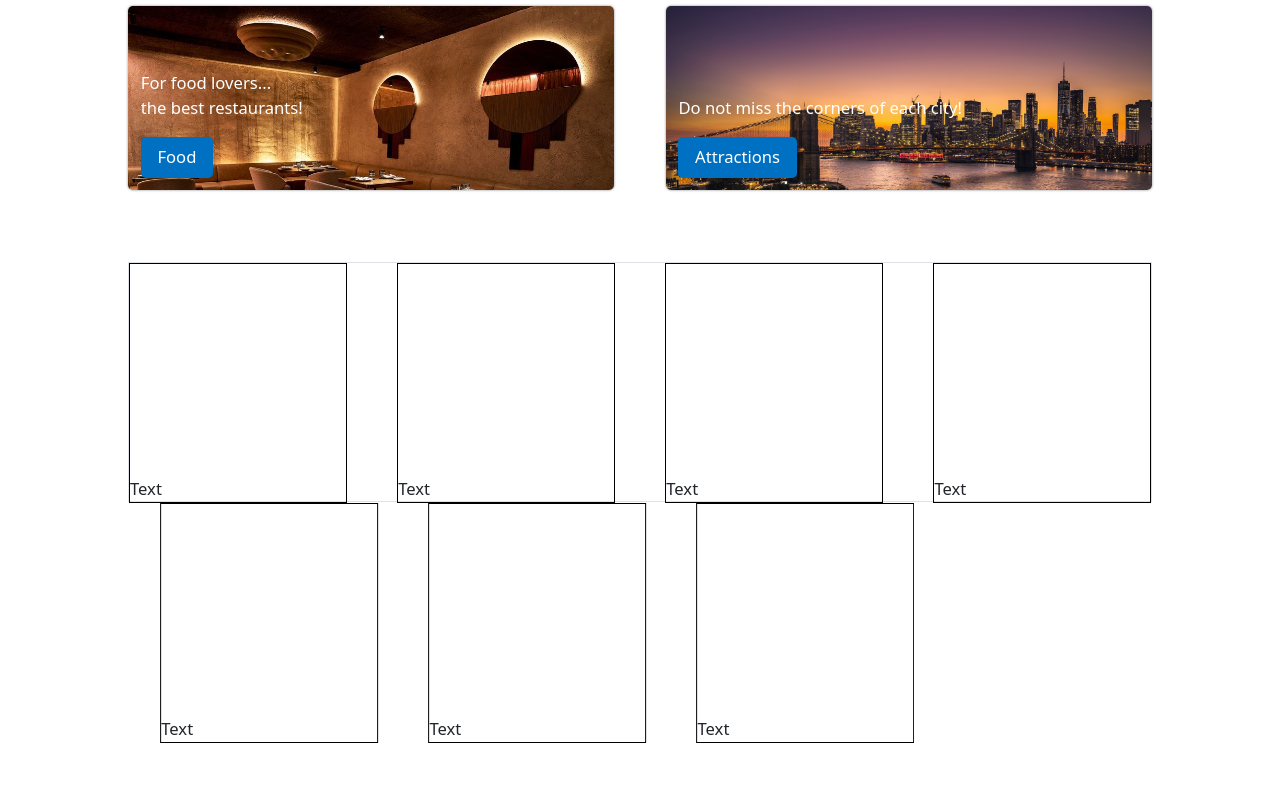
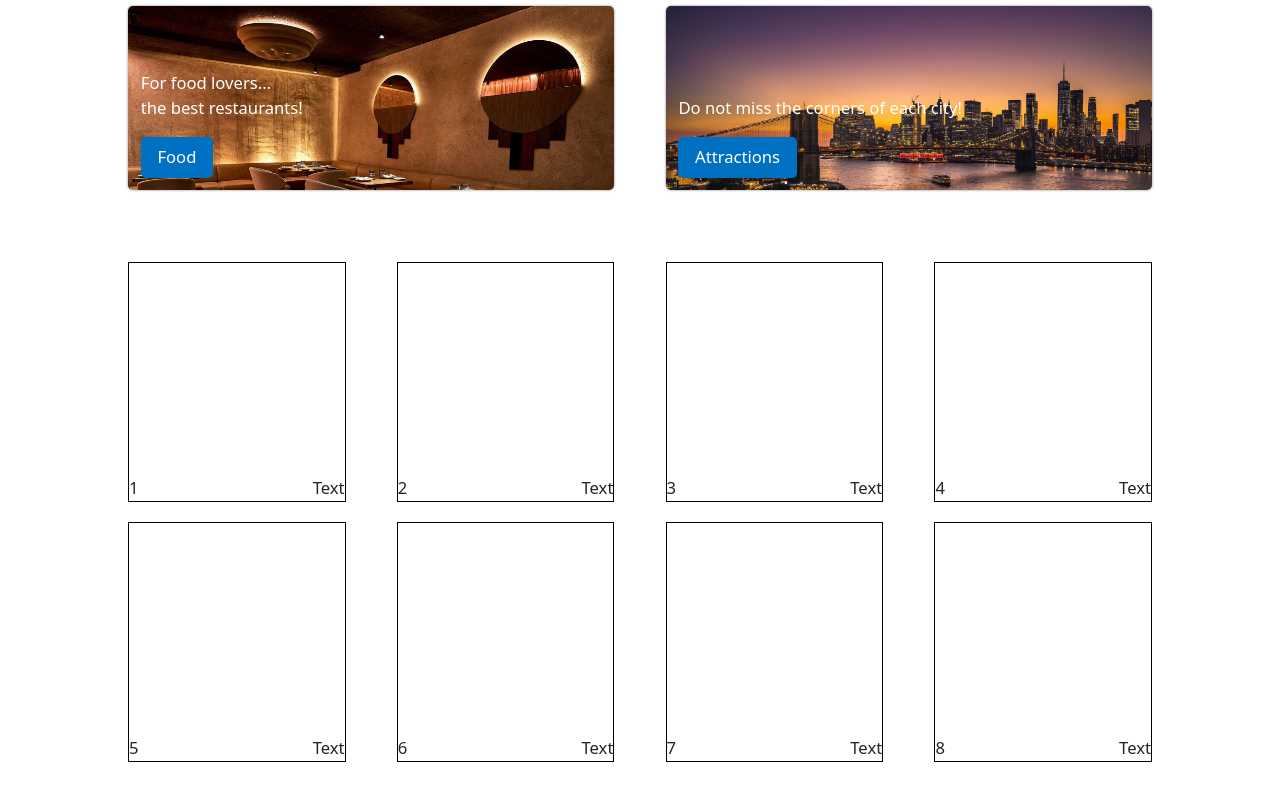
Before and after one commit to guillerdev97/the-eyed-traveller-front, a Vue app: page /home in a window 1280 px wide. Shown: the part 426-1226 px from the top of the page. Before the commit the page ends 1169 px from the top, so only its background shows below. Built offline with nearby package versions, Linux system fonts and the light colour scheme.

Commit message:
feat: delete user implementation done

```diff
--- a/src/components/TheCarousel.vue
+++ b/src/components/TheCarousel.vue
@@ -5,63 +5,47 @@ export default {
 </script>
 
 <template>
-  <div id="carousel" class="carousel slide border" data-bs-ride="carousel">
-    <div class="carousel-inner">
-      <div
-        class="carousel-item active d-flex justify-content-between align-items-center"
-        data-bs-interval="2000"
-      >
-        <div class="img d-flex justify-content-start align-items-end">
+  <div id="carousel">
+    <div id="first" class="d-flex justify-content-between align-items-center">
+      <div class="img d-flex justify-content-between align-items-end">
+        <p class="img-text">1</p>
         <p class="img-text">Text</p>
       </div>
-        <div class="img d-flex justify-content-start align-items-end">
+      <div class="img d-flex justify-content-between align-items-end">
+        <p class="img-text">2</p>
         <p class="img-text">Text</p>
       </div>
-        <div class="img d-flex justify-content-start align-items-end">
+      <div class="img d-flex justify-content-between align-items-end">
+        <p class="img-text">3</p>
         <p class="img-text">Text</p>
       </div>
-        <div class="img d-flex justify-content-start align-items-end">
+      <div class="img d-flex justify-content-between align-items-end">
+        <p class="img-text">4</p>
         <p class="img-text">Text</p>
       </div>
     </div>
 
     <div
+      id="second"
       class="carousel-item d-flex justify-content-between align-items-center"
-        data-bs-interval="2000"
     >
-        <div class="img d-flex justify-content-start align-items-end">
+      <div class="img d-flex justify-content-between align-items-end">
+        <p class="img-text">5</p>
         <p class="img-text">Text</p>
       </div>
-        <div class="img d-flex justify-content-start align-items-end">
+      <div class="img d-flex justify-content-between align-items-end">
+        <p class="img-text">6</p>
         <p class="img-text">Text</p>
       </div>
-        <div class="img d-flex justify-content-start align-items-end">
+      <div class="img d-flex justify-content-between align-items-end">
+        <p class="img-text">7</p>
         <p class="img-text">Text</p>
       </div>
-        <div class="img d-flex justify-content-start align-items-end">
+      <div class="img d-flex justify-content-between align-items-end">
+        <p class="img-text">8</p>
         <p class="img-text">Text</p>
       </div>
     </div>
-    </div>
-
-    <button
-      class="carousel-control-prev"
-      type="button"
-      data-bs-target="#carousel"
-      data-bs-slide="prev"
-    >
-      <span class="carousel-control-prev-icon" aria-hidden="true"></span>
-      <span class="visually-hidden">Previous</span>
-    </button>
-    <button
-      class="carousel-control-next"
-      type="button"
-      data-bs-target="#carouselExampleControlsNoTouching"
-      data-bs-slide="next"
-    >
-      <span class="carousel-control-next-icon" aria-hidden="true"></span>
-      <span class="visually-hidden">Next</span>
-    </button>
   </div>
 </template>
 
@@ -73,14 +57,19 @@ export default {
   height: 30vh;
   margin: 9vh auto;
 }
-
+#first {
+  margin-bottom: 2.5vh;
+}
+#second {
+  margin-bottom: 6.5vh;
+}
 .img {
   width: 17vw;
   height: 30vh;
   border: 1px solid black;
 }
 
-button span{
+button span {
   color: black;
 }
 </style>
--- a/src/components/UpdateForm.vue
+++ b/src/components/UpdateForm.vue
@@ -6,7 +6,7 @@ export default {
 
   data() {
     return {
-      userId: "",
+      userId: Number,
       warning: false,
       form: {
         name: "",
@@ -21,13 +21,15 @@ export default {
       const response = await apiAuth.userProfile();
 
       this.userId = response.data.data.id;
+      console.log(this.userId);
       this.form.name = response.data.data.name;
       this.form.email = response.data.data.email;
     },
 
     async updateUser() {
-      alert("Are you sure you want to update user data?");
+      const verify = confirm("Are you sure you want to update user data?");
 
+      if (verify === true) {
         if (this.form.password === "") {
           this.warning = true;
 
@@ -39,6 +41,23 @@ export default {
         alert("Data has been updated");
 
         this.$router.push("/myview");
+      }
+
+      return;
+    },
+
+    async deleteUser() {
+      const verify = confirm("Are you sure you want to delete your account?");
+
+      if (verify === true) {
+        await apiAuth.deleteUser();
+
+        localStorage.clear();
+
+        alert("Your account has been deleted");
+
+        this.$router.push("/home");
+      }
     },
 
     clearOnFocus() {
--- a/src/services/apiAuth.js
+++ b/src/services/apiAuth.js
@@ -21,8 +21,8 @@ export const apiAuth = {
     });
   },
 
-  deleteUser(id) {
-    return axios.delete(baseUrl + "/user/delete/" + id, {
+  deleteUser() {
+    return axios.delete(baseUrl + "/user/delete", {
       headers: {
         Authorization: `Bearer ${localStorage.getItem("token")}`,
       },
--- a/src/views/LandingView.vue
+++ b/src/views/LandingView.vue
@@ -13,6 +13,7 @@ export default {
 
     clearStorage() {
       localStorage.removeItem("token");
+      localStorage.removeItem("name");
     },
   },
 
```
Lines whose indentation alone changed are shown as unchanged.
